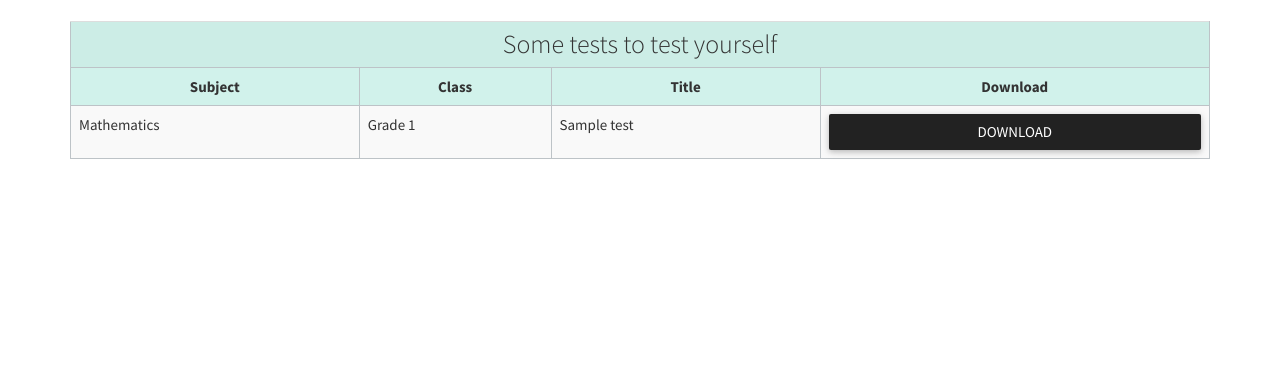
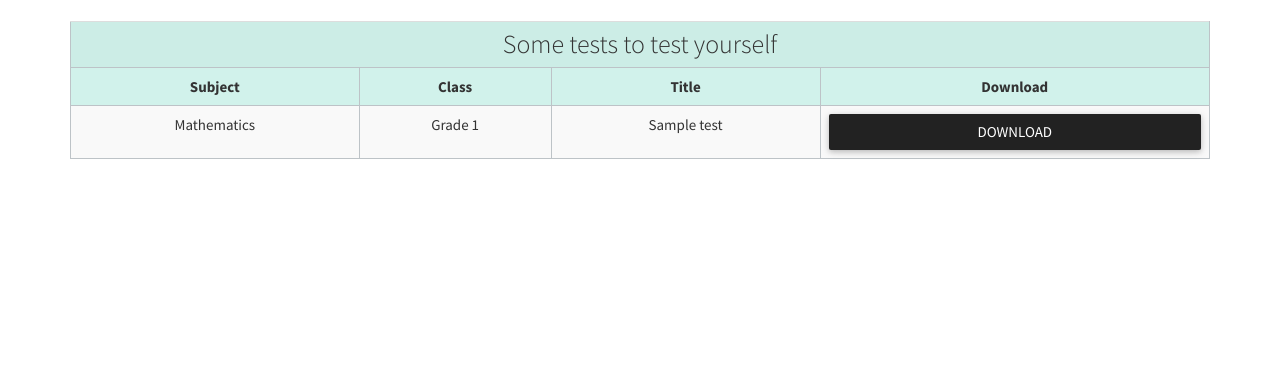
Before and after one commit to AllanJeremy/esomo, a PHP site: page /esomo/tests.php in a window 1280 px wide. Shown: the part 54-420 px from the top of the page. Run offline with PHP 8.4, Linux system fonts and the light colour scheme; the visitor is signed in with stand-in values (Sample User, id 1); data comes from the database, SQL or seed files in the repository; tables that the repository leaves empty hold one stand-in row (values such as "Sample post").

Commit message:
Centered the content in test tables - Centered the content in tests table, looks more presentable

```diff
--- a/brookhurst/tests.php
+++ b/brookhurst/tests.php
@@ -61,9 +61,9 @@
               $tmp_title = $result['test_title'];
               $tmp_path = $result['test_path'];
               $content .= "<tr>
-              <td>$tmp_subject</td>
-              <td>$tmp_class</td>
-              <td>$tmp_title</td>";
+              <td class='center_text'>$tmp_subject</td>
+              <td class='center_text'>$tmp_class</td>
+              <td class='center_text'>$tmp_title</td>";
 
               $content .= "<td>";
               #if the path is empty then don't download anything - else download item in the path specified (tmp_path)
```
